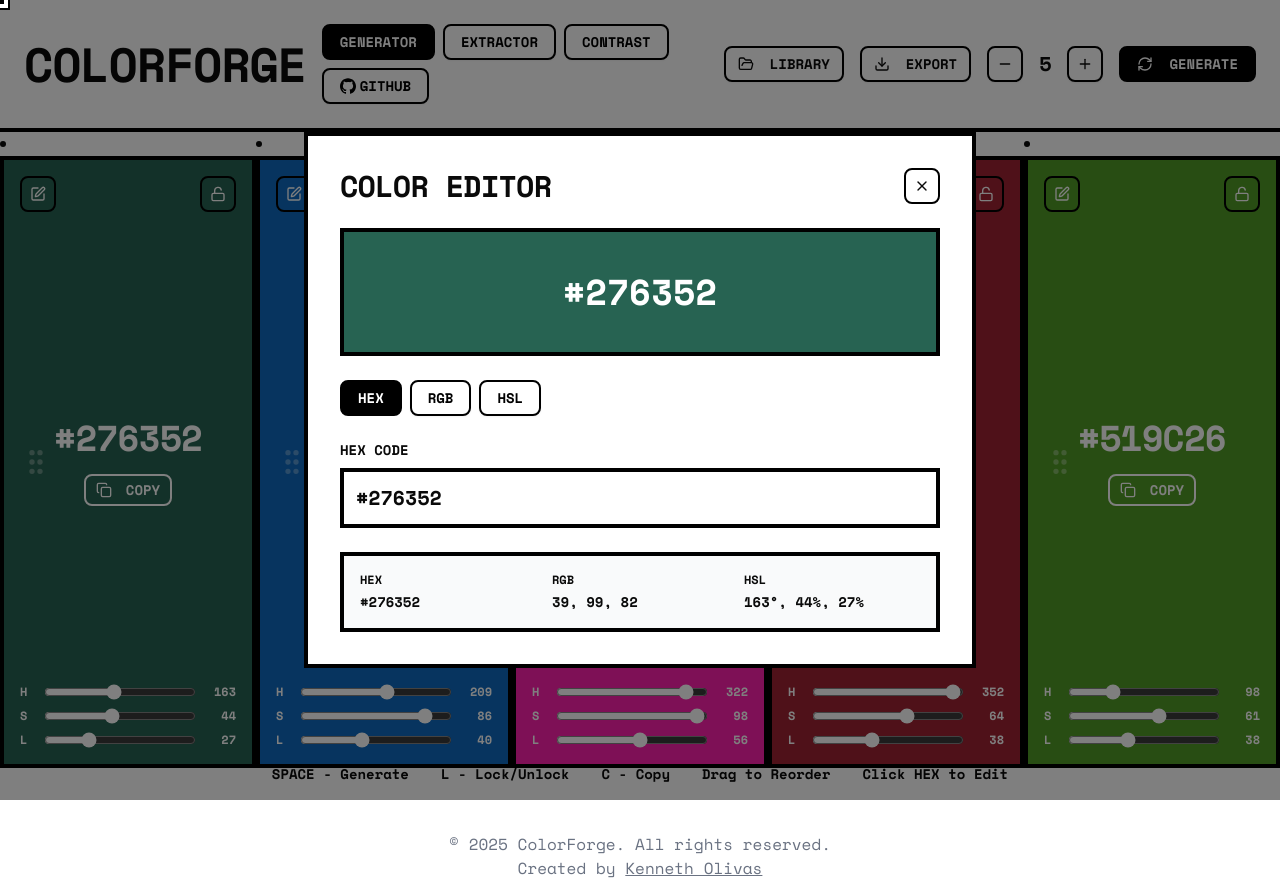
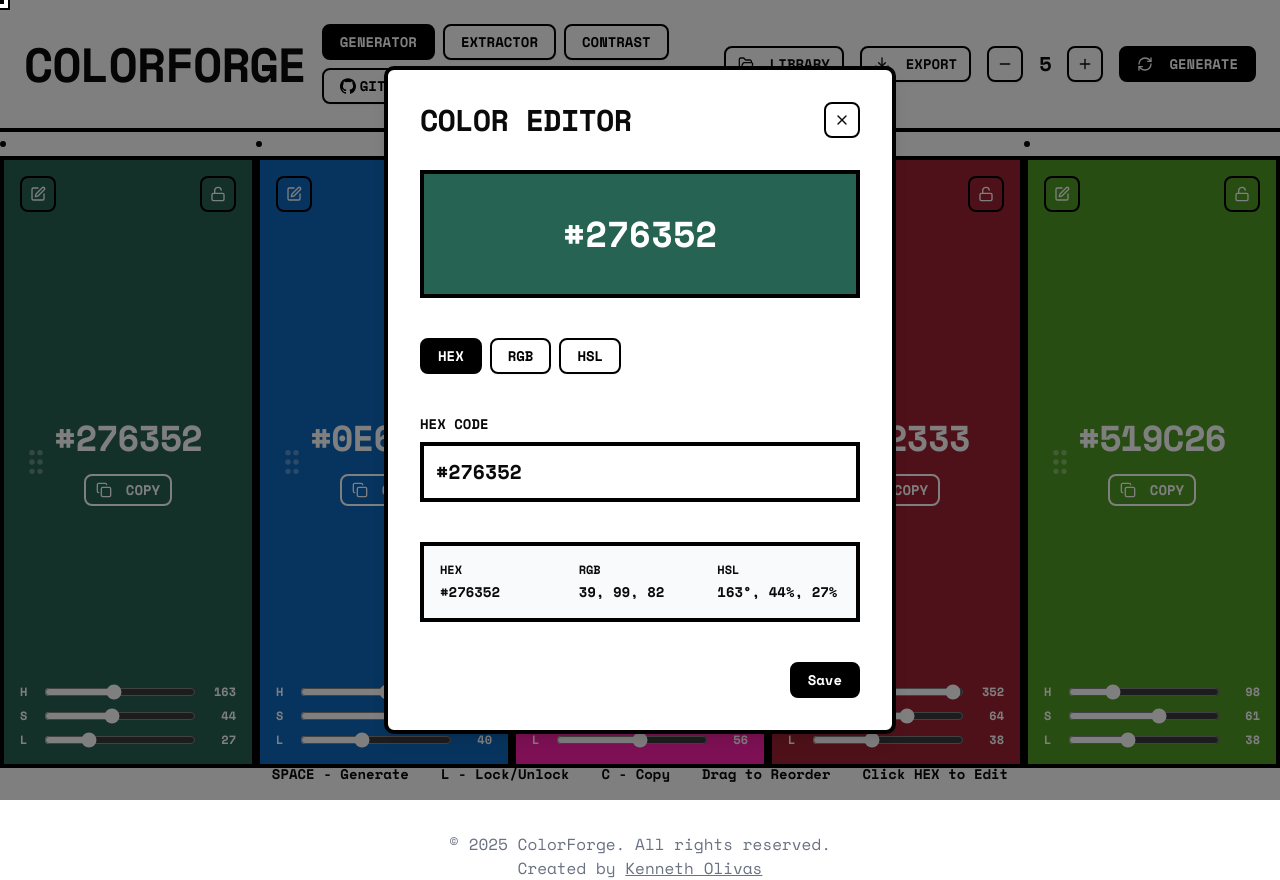
Before and after one commit to KennethOlivas/color-palette-generator-forge, a Next.js app: page / in a window 1280 px wide. Both pictures are taken after a click on the button 38 px from the left and 194 px from the top of the page. Built offline with nearby package versions, Linux system fonts and the light colour scheme.

Commit message:
feat: update ColorEditorPanel to use Dialog for improved UX and state management

```diff
--- a/components/color-block.tsx
+++ b/components/color-block.tsx
@@ -198,7 +198,7 @@ export function ColorBlock({ color, onToggleLock, onColorChange }: ColorBlockPro
       </div>
 
       {showEditor && (
-        <ColorEditorPanel color={color} onColorChange={onColorChange} onClose={() => setShowEditor(false)} />
+        <ColorEditorPanel color={color} onColorChange={onColorChange} open={showEditor} onOpenChange={setShowEditor} />
       )}
     </>
   )
--- a/components/color-editor-panel.tsx
+++ b/components/color-editor-panel.tsx
@@ -1,118 +1,156 @@
-"use client"
+"use client";
 
-import { useState } from "react"
-import { type Color, hexToHsl, hslToHex, getContrastColor } from "@/lib/color-utils"
-import { Button } from "@/components/ui/button"
-import { X } from "lucide-react"
+import { useState, useEffect } from "react";
+import {
+  type Color,
+  hexToHsl,
+  hslToHex,
+  getContrastColor,
+} from "@/lib/color-utils";
+import { Button } from "@/components/ui/button";
+import { X } from "lucide-react";
+import {
+  Dialog,
+  DialogContent,
+  DialogHeader,
+  DialogTitle,
+  DialogDescription,
+  DialogClose,
+  DialogFooter,
+} from "@/components/ui/dialog";
 
 interface ColorEditorPanelProps {
-  color: Color
-  onColorChange: (newColor: Color) => void
-  onClose: () => void
+  color: Color;
+  open: boolean;
+  onOpenChange: (open: boolean) => void;
+  onColorChange: (newColor: Color) => void;
 }
 
-export function ColorEditorPanel({ color, onColorChange, onClose }: ColorEditorPanelProps) {
-  const [format, setFormat] = useState<"hex" | "rgb" | "hsl">("hex")
+export function ColorEditorPanel({
+  color,
+  open,
+  onOpenChange,
+  onColorChange,
+}: ColorEditorPanelProps) {
+  const [format, setFormat] = useState<"hex" | "rgb" | "hsl">("hex");
+  const [localColor, setLocalColor] = useState<Color>(color);
+
+  useEffect(() => {
+    if (open) setLocalColor(color);
+  }, [color, open]);
 
   // Convert HEX to RGB
   const hexToRgb = (hex: string) => {
-    const result = /^#?([a-f\d]{2})([a-f\d]{2})([a-f\d]{2})$/i.exec(hex)
+    const result = /^#?([a-f\d]{2})([a-f\d]{2})([a-f\d]{2})$/i.exec(hex);
     return result
       ? {
           r: Number.parseInt(result[1], 16),
           g: Number.parseInt(result[2], 16),
           b: Number.parseInt(result[3], 16),
         }
-      : { r: 0, g: 0, b: 0 }
-  }
+      : { r: 0, g: 0, b: 0 };
+  };
 
   // Convert RGB to HEX
   const rgbToHex = (r: number, g: number, b: number) => {
     const toHex = (x: number) => {
-      const hex = Math.round(x).toString(16)
-      return hex.length === 1 ? "0" + hex : hex
-    }
-    return `#${toHex(r)}${toHex(g)}${toHex(b)}`
-  }
+      const hex = Math.round(x).toString(16);
+      return hex.length === 1 ? "0" + hex : hex;
+    };
+    return `#${toHex(r)}${toHex(g)}${toHex(b)}`;
+  };
 
-  const rgb = hexToRgb(color.hex)
+  const rgb = hexToRgb(localColor.hex);
 
   const handleHslChange = (type: "h" | "s" | "l", value: number) => {
-    const newHsl = { ...color.hsl, [type]: value }
-    const newHex = hslToHex(newHsl.h, newHsl.s, newHsl.l)
-    onColorChange({
+    const newHsl = { ...localColor.hsl, [type]: value };
+    const newHex = hslToHex(newHsl.h, newHsl.s, newHsl.l);
+    setLocalColor({
       hex: newHex,
       hsl: newHsl,
-      locked: color.locked,
-    })
-  }
+      locked: localColor.locked,
+    });
+  };
 
   const handleRgbChange = (type: "r" | "g" | "b", value: number) => {
-    const newRgb = { ...rgb, [type]: value }
-    const newHex = rgbToHex(newRgb.r, newRgb.g, newRgb.b)
-    const newHsl = hexToHsl(newHex)
-    onColorChange({
+    const newRgb = { ...rgb, [type]: value };
+    const newHex = rgbToHex(newRgb.r, newRgb.g, newRgb.b);
+    const newHsl = hexToHsl(newHex);
+    setLocalColor({
       hex: newHex,
       hsl: newHsl,
-      locked: color.locked,
-    })
+      locked: localColor.locked,
+    });
+  };
+
+  const handleHexChange = (hex: string) => {
+    if (/^#?[0-9A-Fa-f]{0,6}$/.test(hex)) {
+      const fullHex = hex.startsWith("#") ? hex : `#${hex}`;
+      if (fullHex.length === 7) {
+        const hsl = hexToHsl(fullHex);
+        setLocalColor({ hex: fullHex, hsl, locked: localColor.locked });
+      } else {
+        setLocalColor({ ...localColor, hex: fullHex });
       }
+    }
+  };
+
+  const handleSave = () => {
+    onColorChange(localColor);
+  };
 
   return (
-    <div className="fixed inset-0 bg-black/50 flex items-center justify-center z-50 p-4">
-      <div className="bg-white border-4 border-black max-w-2xl w-full p-8">
-        {/* Header */}
-        <div className="flex items-center justify-between mb-6">
-          <h2 className="text-3xl font-bold">COLOR EDITOR</h2>
+    <Dialog open={open} onOpenChange={onOpenChange} modal>
+      <DialogContent
+        className="max-w-2xl p-8 border-4 border-black bg-white"
+        showCloseButton={false}
+      >
+        <DialogHeader className="flex flex-row items-center justify-between mb-4">
+          <DialogTitle className="text-3xl font-bold">COLOR EDITOR</DialogTitle>
+          <DialogClose asChild>
             <Button
-            onClick={onClose}
               variant="ghost"
               size="icon"
               className="border-2 border-black hover:bg-black hover:text-white"
             >
               <X className="h-5 w-5" />
             </Button>
-        </div>
+          </DialogClose>
+        </DialogHeader>
+
+        <DialogDescription className="sr-only">
+          Adjust this color in HEX, RGB, or HSL format.
+        </DialogDescription>
 
         {/* Color Preview */}
         <div
           className="w-full h-32 border-4 border-black mb-6 flex items-center justify-center"
-          style={{ backgroundColor: color.hex }}
+          style={{ backgroundColor: localColor.hex }}
         >
-          <span className="text-4xl font-bold" style={{ color: getContrastColor(color.hex) }}>
-            {color.hex}
+          <span
+            className="text-4xl font-bold"
+            style={{ color: getContrastColor(localColor.hex) }}
+          >
+            {localColor.hex}
           </span>
         </div>
 
         {/* Format Selector */}
         <div className="flex gap-2 mb-6">
+          {(["hex", "rgb", "hsl"] as const).map((f) => (
             <Button
-            onClick={() => setFormat("hex")}
-            variant={format === "hex" ? "default" : "outline"}
+              key={f}
+              onClick={() => setFormat(f)}
+              variant={format === f ? "default" : "outline"}
               className={`border-2 border-black font-bold ${
-              format === "hex" ? "bg-black text-white" : "bg-white text-black hover:bg-black hover:text-white"
+                format === f
+                  ? "bg-black text-white"
+                  : "bg-white text-black hover:bg-black hover:text-white"
               }`}
             >
-            HEX
+              {f.toUpperCase()}
             </Button>
-          <Button
-            onClick={() => setFormat("rgb")}
-            variant={format === "rgb" ? "default" : "outline"}
-            className={`border-2 border-black font-bold ${
-              format === "rgb" ? "bg-black text-white" : "bg-white text-black hover:bg-black hover:text-white"
-            }`}
-          >
-            RGB
-          </Button>
-          <Button
-            onClick={() => setFormat("hsl")}
-            variant={format === "hsl" ? "default" : "outline"}
-            className={`border-2 border-black font-bold ${
-              format === "hsl" ? "bg-black text-white" : "bg-white text-black hover:bg-black hover:text-white"
-            }`}
-          >
-            HSL
-          </Button>
+          ))}
         </div>
 
         {/* Controls */}
@@ -120,35 +158,41 @@ export function ColorEditorPanel({ color, onColorChange, onClose }: ColorEditorP
           {format === "hsl" && (
             <>
               <div>
-                <label className="block text-sm font-bold mb-2">HUE: {color.hsl.h}°</label>
+                <label className="block text-sm font-bold mb-2">
+                  HUE: {localColor.hsl.h}°
+                </label>
                 <input
                   type="range"
                   min="0"
                   max="360"
-                  value={color.hsl.h}
-                  onChange={(e) => handleHslChange("h", Number.parseInt(e.target.value))}
+                  value={localColor.hsl.h}
+                  onChange={(e) => handleHslChange("h", Number(e.target.value))}
                   className="w-full h-4 accent-black"
                 />
               </div>
               <div>
-                <label className="block text-sm font-bold mb-2">SATURATION: {color.hsl.s}%</label>
+                <label className="block text-sm font-bold mb-2">
+                  SATURATION: {localColor.hsl.s}%
+                </label>
                 <input
                   type="range"
                   min="0"
                   max="100"
-                  value={color.hsl.s}
-                  onChange={(e) => handleHslChange("s", Number.parseInt(e.target.value))}
+                  value={localColor.hsl.s}
+                  onChange={(e) => handleHslChange("s", Number(e.target.value))}
                   className="w-full h-4 accent-black"
                 />
               </div>
               <div>
-                <label className="block text-sm font-bold mb-2">LIGHTNESS: {color.hsl.l}%</label>
+                <label className="block text-sm font-bold mb-2">
+                  LIGHTNESS: {localColor.hsl.l}%
+                </label>
                 <input
                   type="range"
                   min="0"
                   max="100"
-                  value={color.hsl.l}
-                  onChange={(e) => handleHslChange("l", Number.parseInt(e.target.value))}
+                  value={localColor.hsl.l}
+                  onChange={(e) => handleHslChange("l", Number(e.target.value))}
                   className="w-full h-4 accent-black"
                 />
               </div>
@@ -158,35 +202,41 @@ export function ColorEditorPanel({ color, onColorChange, onClose }: ColorEditorP
           {format === "rgb" && (
             <>
               <div>
-                <label className="block text-sm font-bold mb-2">RED: {rgb.r}</label>
+                <label className="block text-sm font-bold mb-2">
+                  RED: {rgb.r}
+                </label>
                 <input
                   type="range"
                   min="0"
                   max="255"
                   value={rgb.r}
-                  onChange={(e) => handleRgbChange("r", Number.parseInt(e.target.value))}
+                  onChange={(e) => handleRgbChange("r", Number(e.target.value))}
                   className="w-full h-4 accent-black"
                 />
               </div>
               <div>
-                <label className="block text-sm font-bold mb-2">GREEN: {rgb.g}</label>
+                <label className="block text-sm font-bold mb-2">
+                  GREEN: {rgb.g}
+                </label>
                 <input
                   type="range"
                   min="0"
                   max="255"
                   value={rgb.g}
-                  onChange={(e) => handleRgbChange("g", Number.parseInt(e.target.value))}
+                  onChange={(e) => handleRgbChange("g", Number(e.target.value))}
                   className="w-full h-4 accent-black"
                 />
               </div>
               <div>
-                <label className="block text-sm font-bold mb-2">BLUE: {rgb.b}</label>
+                <label className="block text-sm font-bold mb-2">
+                  BLUE: {rgb.b}
+                </label>
                 <input
                   type="range"
                   min="0"
                   max="255"
                   value={rgb.b}
-                  onChange={(e) => handleRgbChange("b", Number.parseInt(e.target.value))}
+                  onChange={(e) => handleRgbChange("b", Number(e.target.value))}
                   className="w-full h-4 accent-black"
                 />
               </div>
@@ -198,29 +248,22 @@ export function ColorEditorPanel({ color, onColorChange, onClose }: ColorEditorP
               <label className="block text-sm font-bold mb-2">HEX CODE</label>
               <input
                 type="text"
-                value={color.hex}
-                onChange={(e) => {
-                  const hex = e.target.value
-                  if (/^#?[0-9A-Fa-f]{0,6}$/.test(hex)) {
-                    const fullHex = hex.startsWith("#") ? hex : `#${hex}`
-                    if (fullHex.length === 7) {
-                      const hsl = hexToHsl(fullHex)
-                      onColorChange({ hex: fullHex, hsl, locked: color.locked })
-                    }
-                  }
-                }}
+                value={localColor.hex}
+                onChange={(e) => handleHexChange(e.target.value)}
                 className="w-full border-4 border-black p-3 text-xl font-bold uppercase font-mono"
               />
             </div>
           )}
         </div>
 
+        {/* Save Button */}
+
         {/* Color Values Display */}
         <div className="mt-6 p-4 border-4 border-black bg-gray-50">
           <div className="grid grid-cols-3 gap-4 text-sm font-bold">
             <div>
               <div className="text-xs mb-1">HEX</div>
-              <div>{color.hex}</div>
+              <div>{localColor.hex}</div>
             </div>
             <div>
               <div className="text-xs mb-1">RGB</div>
@@ -231,12 +274,24 @@ export function ColorEditorPanel({ color, onColorChange, onClose }: ColorEditorP
             <div>
               <div className="text-xs mb-1">HSL</div>
               <div>
-                {color.hsl.h}°, {color.hsl.s}%, {color.hsl.l}%
+                {localColor.hsl.h}°, {localColor.hsl.s}%, {localColor.hsl.l}%
               </div>
             </div>
           </div>
         </div>
+
+        <DialogFooter>
+          <div className="mt-6 flex justify-end">
+            <Button
+              variant="default"
+              className="border-2 border-black font-bold bg-black text-white hover:bg-gray-800"
+              onClick={handleSave}
+            >
+              Save
+            </Button>
           </div>
-    </div>
-  )
+        </DialogFooter>
+      </DialogContent>
+    </Dialog>
+  );
 }
```
Lines whose indentation alone changed are shown as unchanged.
